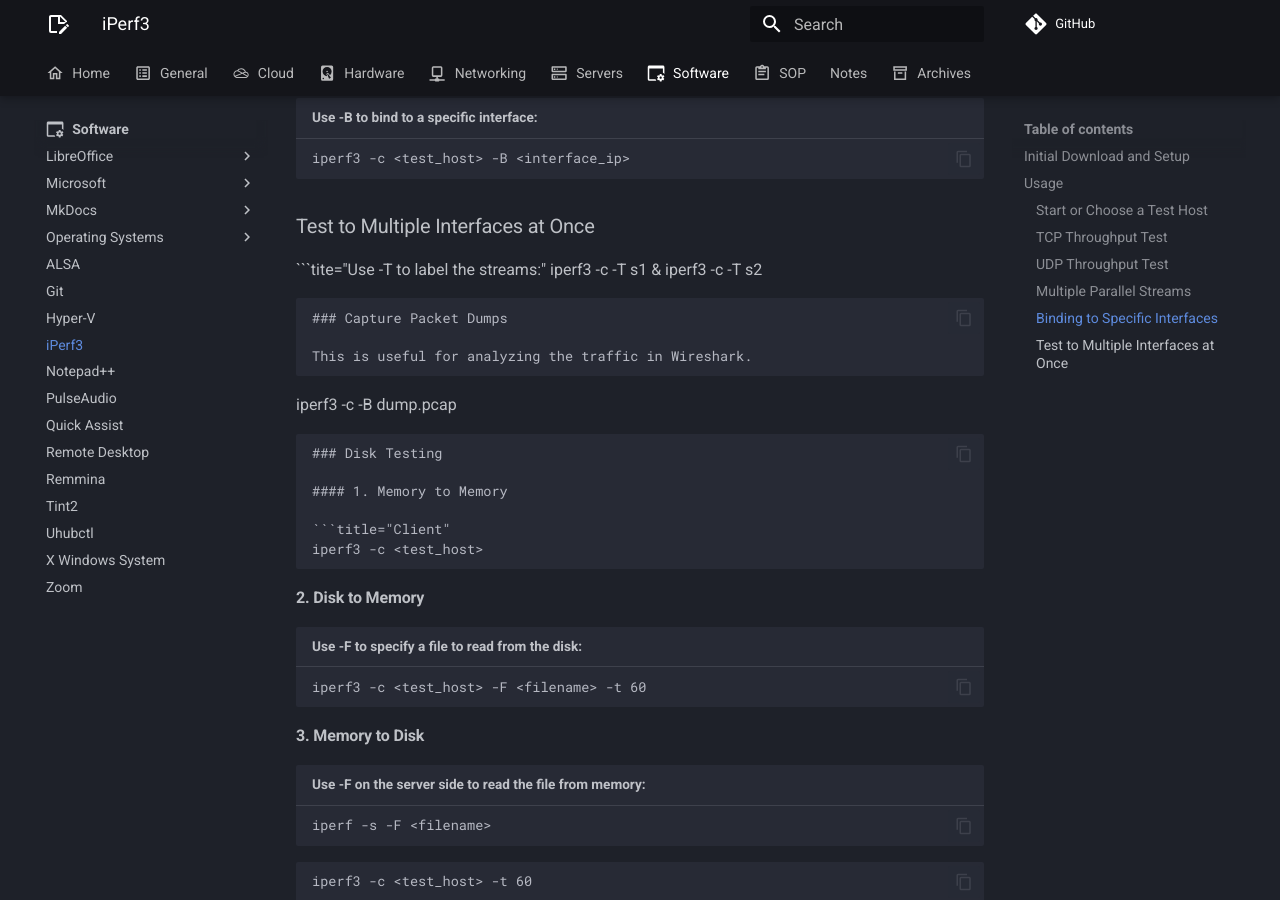
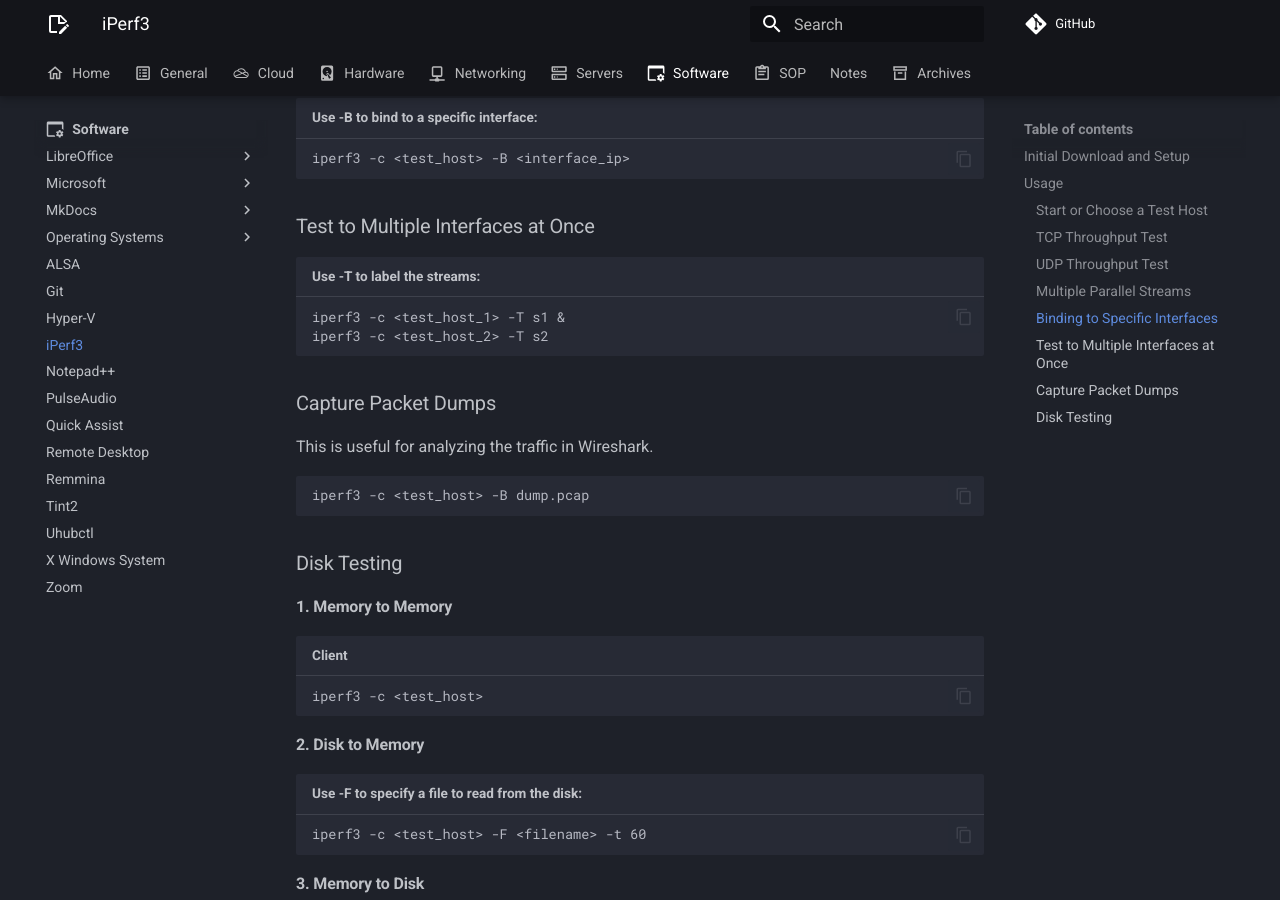
Before and after one commit to rmscode/binary-garden, an MkDocs documentation site: the page built from docs/software/iperf3.md, in a window 1280 px wide and 900 px high, scrolled down 1997 px. Built offline with MkDocs 1.6.1 and Material for MkDocs 9.7.7, drawn with Linux system fonts in a browser that asks for light colours; comment, search, counter and statistics services are not loaded.

Commit message:
feat(2025): 04/15/25 notes update
style(iper3): fix syntax of md code block

````diff
--- a/docs/software/iperf3.md
+++ b/docs/software/iperf3.md
@@ -73,7 +73,7 @@
 
 ### Test to Multiple Interfaces at Once
 
-```tite="Use -T to label the streams:"
+```title="Use -T to label the streams:"
 iperf3 -c <test_host_1> -T s1 &
 iperf3 -c <test_host_2> -T s2
 ```
````
